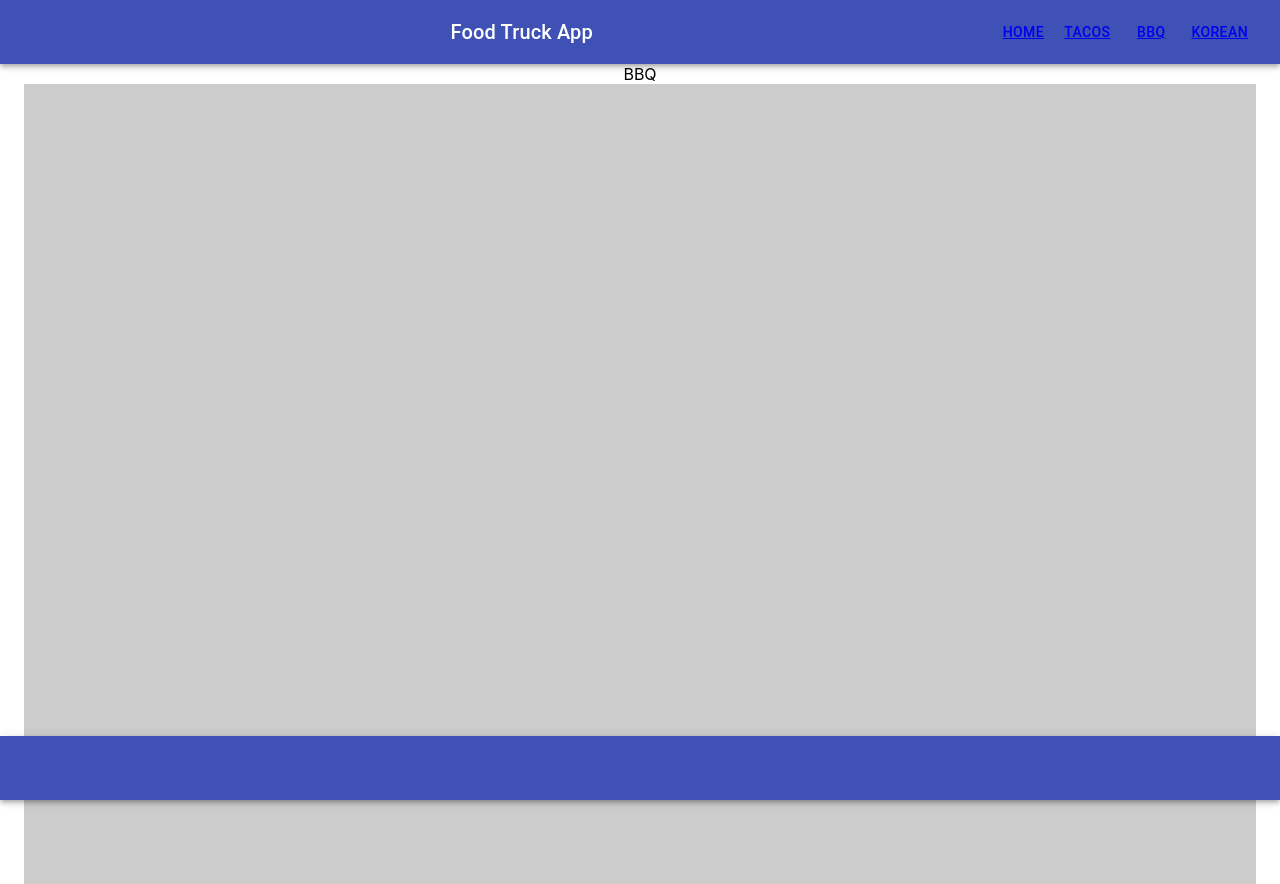
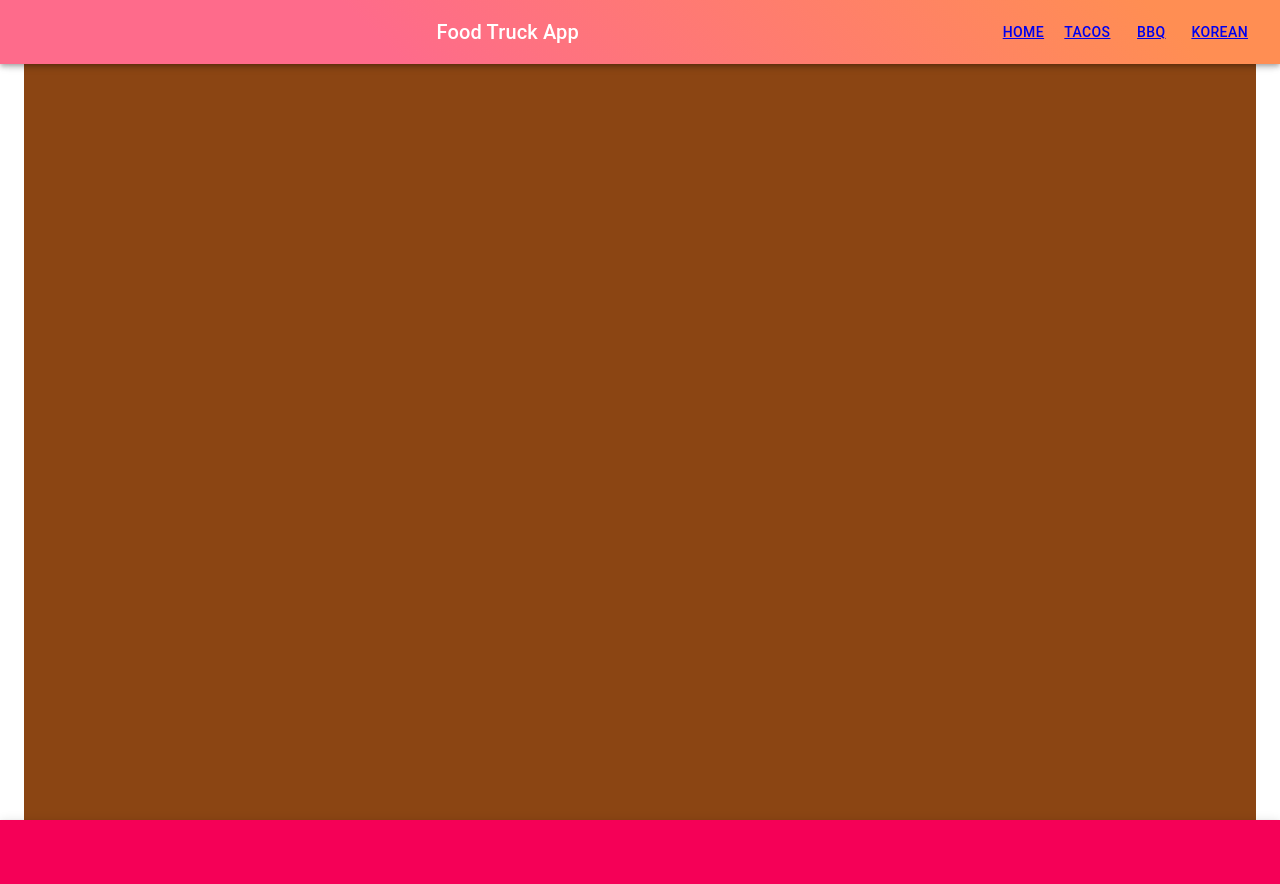
Before and after one commit to Build-Week-Foodtruck-Trackr-2-8-20/FrontEnd, a React (Create React App) app in the folder foodtruck/: page /bbq in a window 1280 px wide. Built offline with nearby package versions, Linux system fonts and the light colour scheme.

Commit message:
Changed the background background color of the main pages and change the color of the background color of the header and footer.

```diff
--- a/foodtruck/src/components/BBQ.js
+++ b/foodtruck/src/components/BBQ.js
@@ -8,7 +8,7 @@ function BBQ() {
     <React.Fragment>
       <Container maxWidth="lg">
           BBQ
-        <Typography component="div" style={{ backgroundColor: '#ccc', height: '100vh' }} />
+        <Typography component="div" style={{ backgroundColor: '#8B4513', height: '100vh' }} />
       </Container>
     </React.Fragment>
   );
--- a/foodtruck/src/components/Footer.js
+++ b/foodtruck/src/components/Footer.js
@@ -5,33 +5,10 @@ import Toolbar from '@material-ui/core/Toolbar';
 import '../App.css';
 
 const useStyles = makeStyles((theme) => ({
-    text: {
-      padding: theme.spacing(2, 2, 0),
-    },
-    paper: {
-      paddingBottom: 50,
-    },
-    list: {
-      marginBottom: theme.spacing(2),
-    },
-    subheader: {
-      backgroundColor: theme.palette.background.paper,
-    },
     appBar: {
       top: 'auto',
       bottom: 0,
-    },
-    grow: {
-      flexGrow: 1,
-    },
-    fabButton: {
-      position: 'absolute',
-      zIndex: 1,
-      top: -30,
-      left: 0,
-      right: 0,
-      margin: '0 auto',
-    },
+    }
   }));
 
   export default function Footer() {
@@ -39,7 +16,7 @@ const useStyles = makeStyles((theme) => ({
 
     return (
       <React.Fragment>
-        <AppBar position="fixed" color="primary" className={classes.appBar}>
+        <AppBar position="static" color="secondary" className={classes.appBar}>
           <Toolbar>
           </Toolbar>
         </AppBar>
--- a/foodtruck/src/components/Header.js
+++ b/foodtruck/src/components/Header.js
@@ -1,18 +1,32 @@
 import React from 'react';
 import { Link } from 'react-router-dom';
-import { makeStyles } from '@material-ui/core/styles';
+import { makeStyles, createMuiTheme } from '@material-ui/core/styles';
 import AppBar from '@material-ui/core/AppBar';
 import Toolbar from '@material-ui/core/Toolbar';
 import Typography from '@material-ui/core/Typography';
 import Button from '@material-ui/core/Button';
-import IconButton from '@material-ui/core/IconButton';
+
+const theme = createMuiTheme({
+    palette: {
+      primary: {
+        light: '#757ce8',
+        main: '#3f50b5',
+        dark: '#002884',
+        contrastText: '#fff',
+      },
+      secondary: {
+        light: '#ff7961',
+        main: '#f44336',
+        dark: '#ba000d',
+        contrastText: '#000',
+      },
+    },
+  });
 
 const useStyles = makeStyles((theme) => ({
   root: {
     flexGrow: 1,
-  },
-  menuButton: {
-    marginRight: theme.spacing(2),
+    background: 'linear-gradient(45deg, #FE6B8B 30%, #FF8E53 90%)',
   },
   title: {
     flexGrow: 1,
@@ -24,10 +38,8 @@ export default function ButtonAppBar() {
 
   return (
     <div className={classes.root}>
-      <AppBar position="static">
-        <Toolbar>
-          <IconButton edge="start" className={classes.menuButton} color="inherit" aria-label="menu">
-          </IconButton>
+      <AppBar position="fixed" theme={theme} className={classes.root}>
+        <Toolbar color="danger">
           <Typography variant="h6" className={classes.title}>
             Food Truck App
           </Typography>
--- a/foodtruck/src/components/Home.js
+++ b/foodtruck/src/components/Home.js
@@ -7,8 +7,9 @@ function Home() {
   return (
     <React.Fragment>
       <Container maxWidth="lg">
-          Home
-        <Typography component="div" style={{ backgroundColor: '#ccc', height: '100vh' }} />
+        <Typography component="div" style={{ backgroundColor: '#eee', height: '100vh' }}>
+        <Typography>Home</Typography>
+        </Typography>
       </Container>
     </React.Fragment>
   );
--- a/foodtruck/src/components/Korean.js
+++ b/foodtruck/src/components/Korean.js
@@ -8,7 +8,7 @@ function Korean() {
     <React.Fragment>
       <Container maxWidth="lg">
           Korean
-        <Typography component="div" style={{ backgroundColor: '#ccc', height: '100vh' }} />
+        <Typography component="div" style={{ backgroundColor: '#ffdb58', height: '100vh' }} />
       </Container>
     </React.Fragment>
   );
--- a/foodtruck/src/components/Tacos.js
+++ b/foodtruck/src/components/Tacos.js
@@ -8,7 +8,7 @@ function Tacos() {
     <React.Fragment>
       <Container maxWidth="lg">
           Tacos
-        <Typography component="div" style={{ backgroundColor: '#ccc', height: '100vh' }} />
+        <Typography component="div" style={{ backgroundColor: '#006200', height: '100vh' }} />
       </Container>
     </React.Fragment>
   );
```
Also changed, not shown: foodtruck/src/components/LogIn.js (added).
